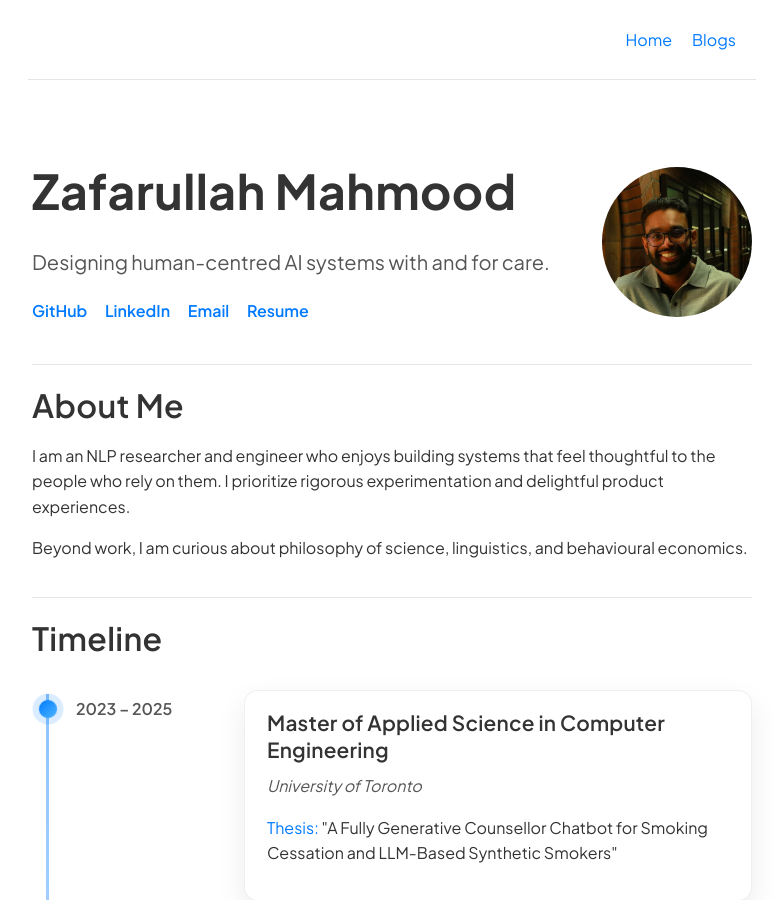
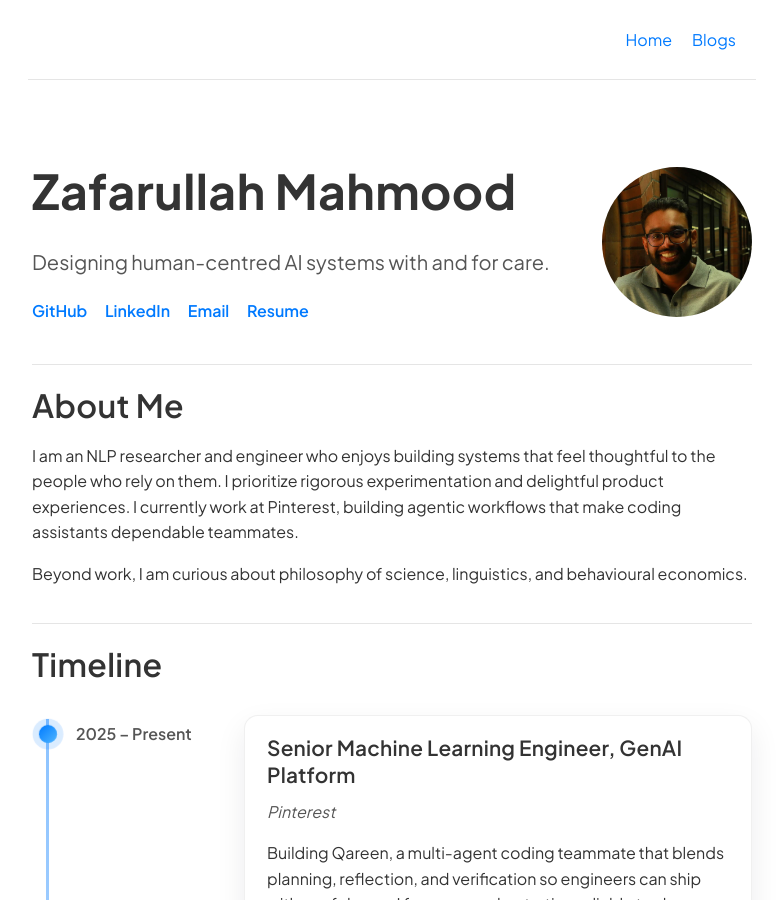
Before and after one commit to zaffnet/zaffnet.github.io, a Jekyll site: the page built from index.html, in a window 1280 px wide and 900 px high. Shown: the whole window, without its empty margins (248-1031 px from the left). Built offline with Jekyll 4.4.1, drawn with Linux system fonts in a browser that asks for light colours; some of the changed text lies outside the part shown.

Commit message:
Add Pinterest role and Qareen multi-agent reflections

```diff
--- a/index.html
+++ b/index.html
@@ -29,7 +29,8 @@ title: "Home"
     <h2>About Me</h2>
     <p>
       I am an NLP researcher and engineer who enjoys building systems that feel thoughtful to the people who rely on them.
-      I prioritize rigorous experimentation and delightful product experiences.
+      I prioritize rigorous experimentation and delightful product experiences. I currently work at Pinterest, building
+      agentic workflows that make coding assistants dependable teammates.
     </p>
     <p>
       Beyond work, I am curious about philosophy of science, linguistics, and behavioural economics.
@@ -39,6 +40,19 @@ title: "Home"
   <div id="timeline" class="content-section timeline">
     <h2>Timeline</h2>
     <div class="timeline-track">
+      <div class="timeline-item">
+        <div class="timeline-marker" aria-hidden="true"></div>
+        <div class="timeline-date">2025 &ndash; Present</div>
+        <div class="timeline-body">
+          <h3>Senior Machine Learning Engineer, GenAI Platform</h3>
+          <p class="timeline-organization">Pinterest</p>
+          <p>
+            Building Qareen, a multi-agent coding teammate that blends planning, reflection, and verification so engineers can
+            ship with confidence. I focus on orchestrating reliable tool use, evaluating agent behaviors, and packaging the
+            stack as a product teams can trust.
+          </p>
+        </div>
+      </div>
       <div class="timeline-item">
         <div class="timeline-marker" aria-hidden="true"></div>
         <div class="timeline-date">2023 &ndash; 2025</div>
```
Also changed, not shown: _posts/2025-10-05-qareen-multi-agent-coding.md (added, +20 -0 lines).
